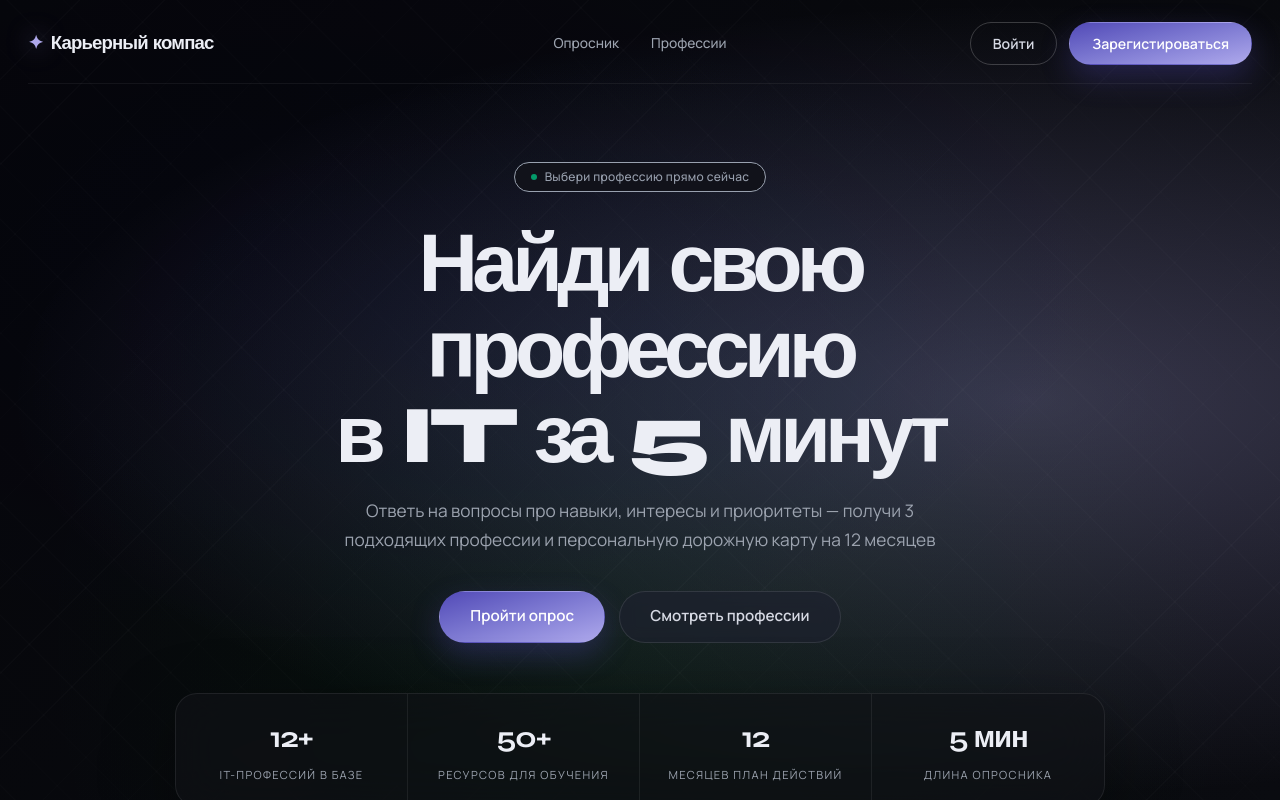
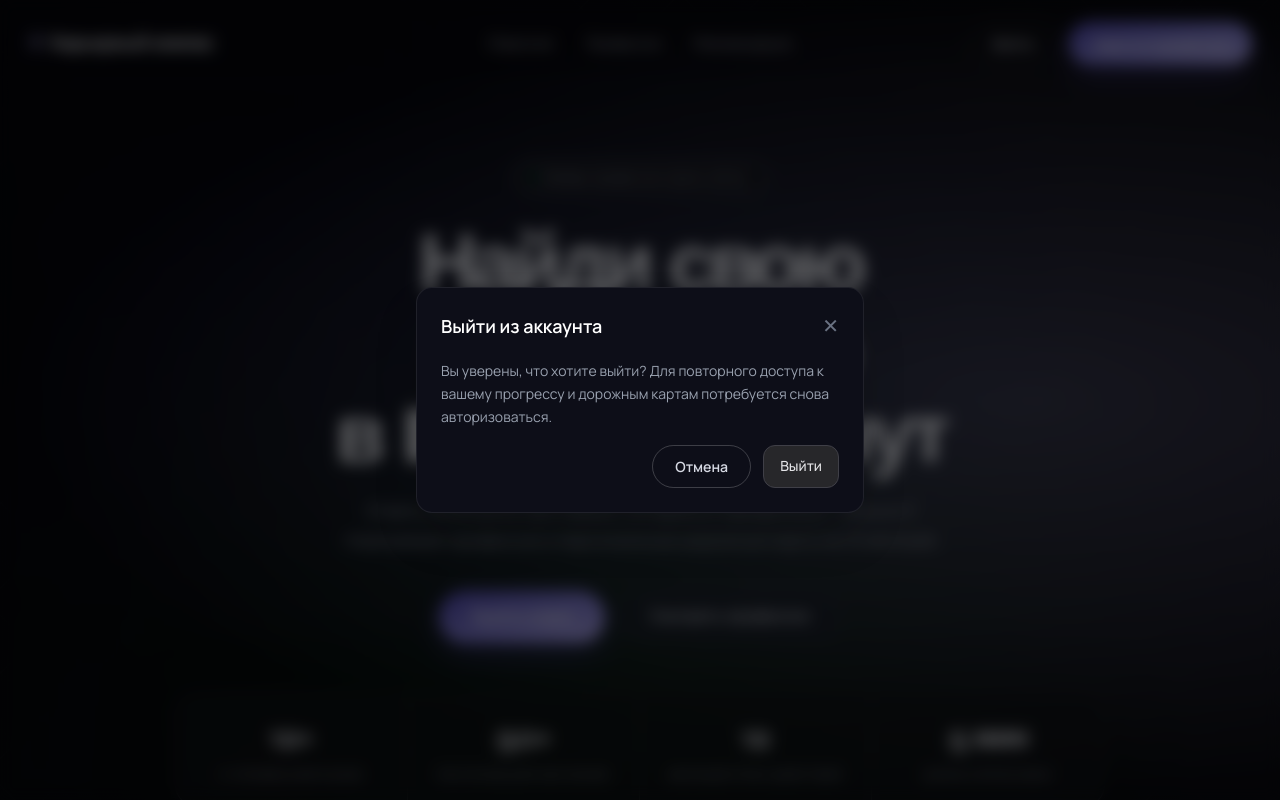
Before and after one commit to colnkor/career-compass-it-trajectory-project, a React (Vite) app in the folder frontend/: page / in a window 1280 px wide. Shown: the top 800 px of the page. Built offline with nearby package versions, Linux system fonts and the light colour scheme; no server answers.

Commit message:
Small fixes

```diff
--- a/frontend/src/components/Header.tsx
+++ b/frontend/src/components/Header.tsx
@@ -2,6 +2,7 @@ import React, { useState } from 'react';
 import { Link, useRouteContext } from '@tanstack/react-router';
 import { Button } from './ui/Button';
 import { AuthModal } from './AuthModal';
+import { LogoutModal } from './profile/modals/LogoutAccountModal';
 
 function getInitials(name: string): string {
   return name.split(' ').map((w) => w[0]).join('').slice(0, 2).toUpperCase();
@@ -9,6 +10,7 @@ function getInitials(name: string): string {
 
 export const Header: React.FC = () => {
   const [authOpen, setAuthOpen] = useState(false);
+  const [logoutOpen, setLogoutOpen] = useState(false);
   const [authMode, setAuthMode] = useState<'login' | 'register'>('register');
 
   const { auth } = useRouteContext({ from: '__root__' });
@@ -16,6 +18,10 @@ export const Header: React.FC = () => {
   const openAuth = (mode: 'login' | 'register') => {
     setAuthMode(mode);
     setAuthOpen(true);
+  };
+
+  const openLogout = () => {
+    setLogoutOpen(true);
   };
 
   return (
@@ -32,11 +38,13 @@ export const Header: React.FC = () => {
       <nav className="flex absolute left-1/2 -translate-x-1/2 items-center gap-8 text-muted text-[0.86rem] font-medium gap-8">
         <Link to="/questionnaire" className="hover:text-text transition-colors duration-180">Опросник</Link>
         <Link to="/professions"   className="hover:text-text transition-colors duration-180">Профессии</Link>
+        <Link to="/recommendations"   className="hover:text-text transition-colors duration-180">Рекомендация</Link>
       </nav>
 
       {/* Right side */}
       <div className="ml-auto flex items-center gap-3">
         {auth.isAuthenticated ? (
+          <div>
             <Link
               to="/profile"
               className="flex items-center gap-2 px-[15px] pl-2 py-[6px] rounded-full border border-white/10 bg-[rgba(30,33,48,0.65)] text-[#d9dce5] transition-all duration-180 hover:border-accent-light/34 hover:bg-[rgba(38,39,55,0.85)]"
@@ -46,6 +54,10 @@ export const Header: React.FC = () => {
               </div>
               <span className="text-sm hidden sm:block">Мой профиль</span>
             </Link>
+            <Button variant="outline" className="px-4 py-2" onClick={() => openLogout()}>
+              Выйти
+            </Button>
+          </div>
         ) : (
           <>
             <Button variant="outline" className="px-4 py-2" onClick={() => openAuth('login')}>
@@ -65,6 +77,9 @@ export const Header: React.FC = () => {
         onModeChange={setAuthMode}
         showOAuth={false}
       />
+      <LogoutModal
+        onClose={() => setLogoutOpen(false)}
+      />
     </header>
   );
 };
--- a/frontend/src/components/market/VacanciesList.tsx
+++ b/frontend/src/components/market/VacanciesList.tsx
@@ -40,7 +40,7 @@ export const VacanciesList: React.FC<VacanciesListProps> = ({
         rel="noopener noreferrer"
         className="text-xs text-[#818cf8] hover:text-white transition-colors"
       >
-        Все {new Intl.NumberFormat('ru-RU').format(totalCount)} на hh.ru →
+        Все {new Intl.NumberFormat('ru-RU').format(totalCount)} на hh.ru
       </a>
     </div>
 
@@ -85,7 +85,7 @@ function EmptyVacancies({ hhUrl, totalCount }: { hhUrl: string; totalCount: numb
         rel="noopener noreferrer"
         className="px-4 py-2 text-sm rounded-xl bg-[#6366f1] hover:bg-[#4f46e5] text-white transition-colors"
       >
-        Смотреть {new Intl.NumberFormat('ru-RU').format(totalCount)} вакансий →
+        Смотреть {new Intl.NumberFormat('ru-RU').format(totalCount)} вакансий
       </a>
     </div>
   );
--- /dev/null
+++ b/frontend/src/components/profile/modals/LogoutAccountModal.tsx
@@ -0,0 +1,55 @@
+import React, { useState } from 'react';
+import { ModalBase } from './ModalBase';
+import { Button } from '../../ui/Button';
+import { useNavigate } from '@tanstack/react-router';
+
+interface LogoutModalProps {
+  onClose: () => void;
+}
+
+export const LogoutModal: React.FC<LogoutModalProps> = ({ onClose }) => {
+  const [loading, setLoading] = useState(false);
+  const [error, setError] = useState<string | null>(null);
+  const navigate = useNavigate();
+
+  const handleLogout = async () => {
+    setLoading(true);
+    setError(null);
+    try {
+      // Отправляем запрос на выход (обычно POST)
+      const res = await fetch('/api/auth/logout', { method: 'POST' });
+      if (!res.ok) throw new Error('Не удалось выйти из аккаунта');
+
+      // Перенаправляем пользователя на главную или страницу входа
+      navigate({ to: '/' });
+    } catch (e) {
+      setError(e instanceof Error ? e.message : 'Ошибка');
+      setLoading(false);
+    }
+  };
+
+  return (
+    <ModalBase title="Выйти из аккаунта" onClose={onClose}>
+      <div className="flex flex-col gap-4">
+        <p className="text-gray-400 text-sm leading-relaxed">
+          Вы уверены, что хотите выйти? Для повторного доступа к вашему прогрессу и дорожным картам потребуется снова авторизоваться.
+        </p>
+
+        {error && <p className="text-red-400 text-sm">{error}</p>}
+
+        <div className="flex gap-3 justify-end">
+          <Button variant="outline" className="px-4 py-2" onClick={onClose}>
+            Отмена
+          </Button>
+          <button
+            onClick={handleLogout}
+            disabled={loading}
+            className="px-4 py-2 text-sm font-medium rounded-xl bg-zinc-800 border border-zinc-700 text-zinc-200 hover:bg-zinc-700 transition-colors disabled:opacity-50"
+          >
+            {loading ? 'Выходим…' : 'Выйти'}
+          </button>
+        </div>
+      </div>
+    </ModalBase>
+  );
+};
--- a/frontend/src/routes/professions/$professionid.market.tsx
+++ b/frontend/src/routes/professions/$professionid.market.tsx
@@ -77,7 +77,7 @@ function MarketPage() {
               Поиск работы
             </span>
             <span className="text-white text-sm font-medium mt-3">
-              Открыть на hh.ru →
+              Открыть на hh.ru
             </span>
           </a>
         </div>
```
Lines whose indentation alone changed are shown as unchanged.
